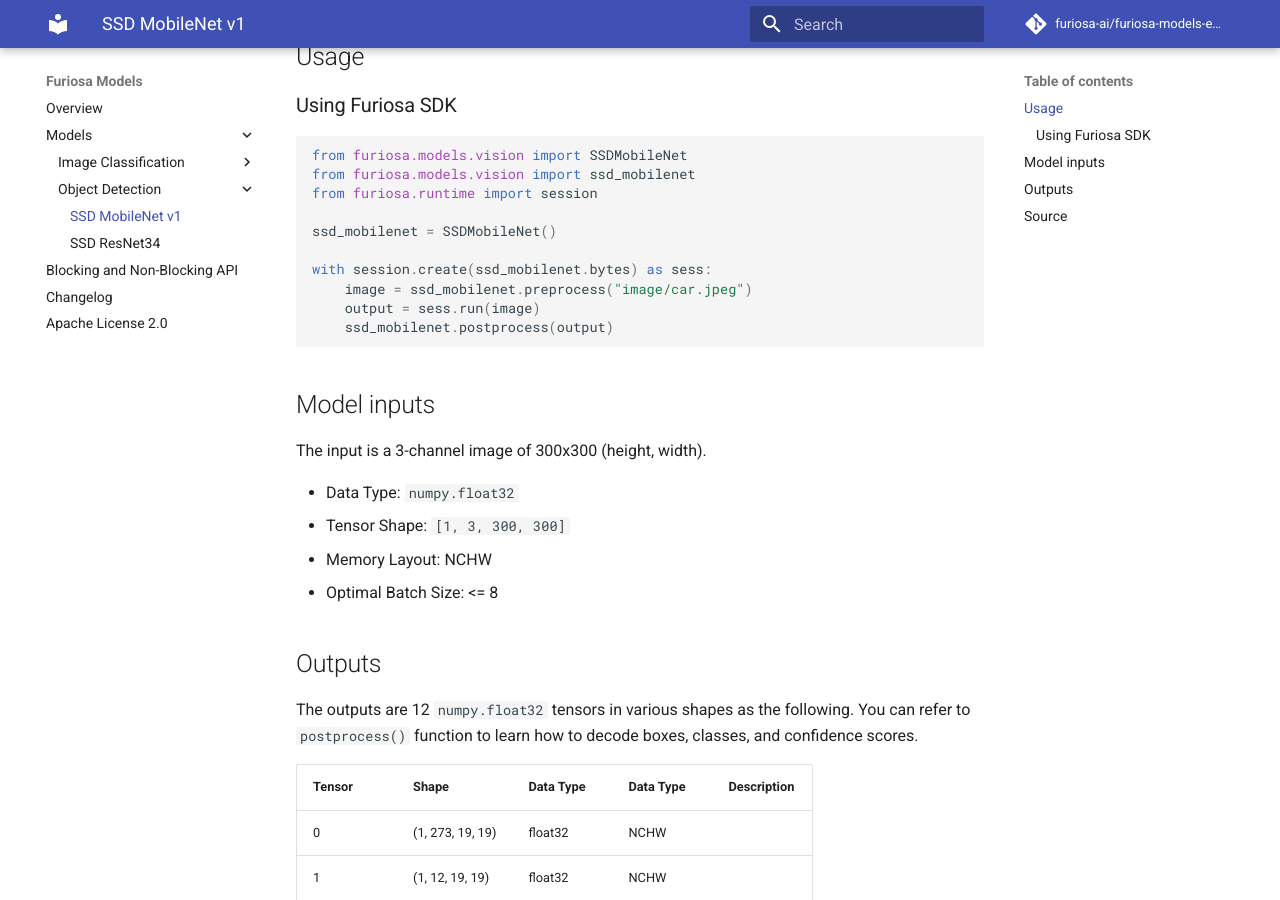
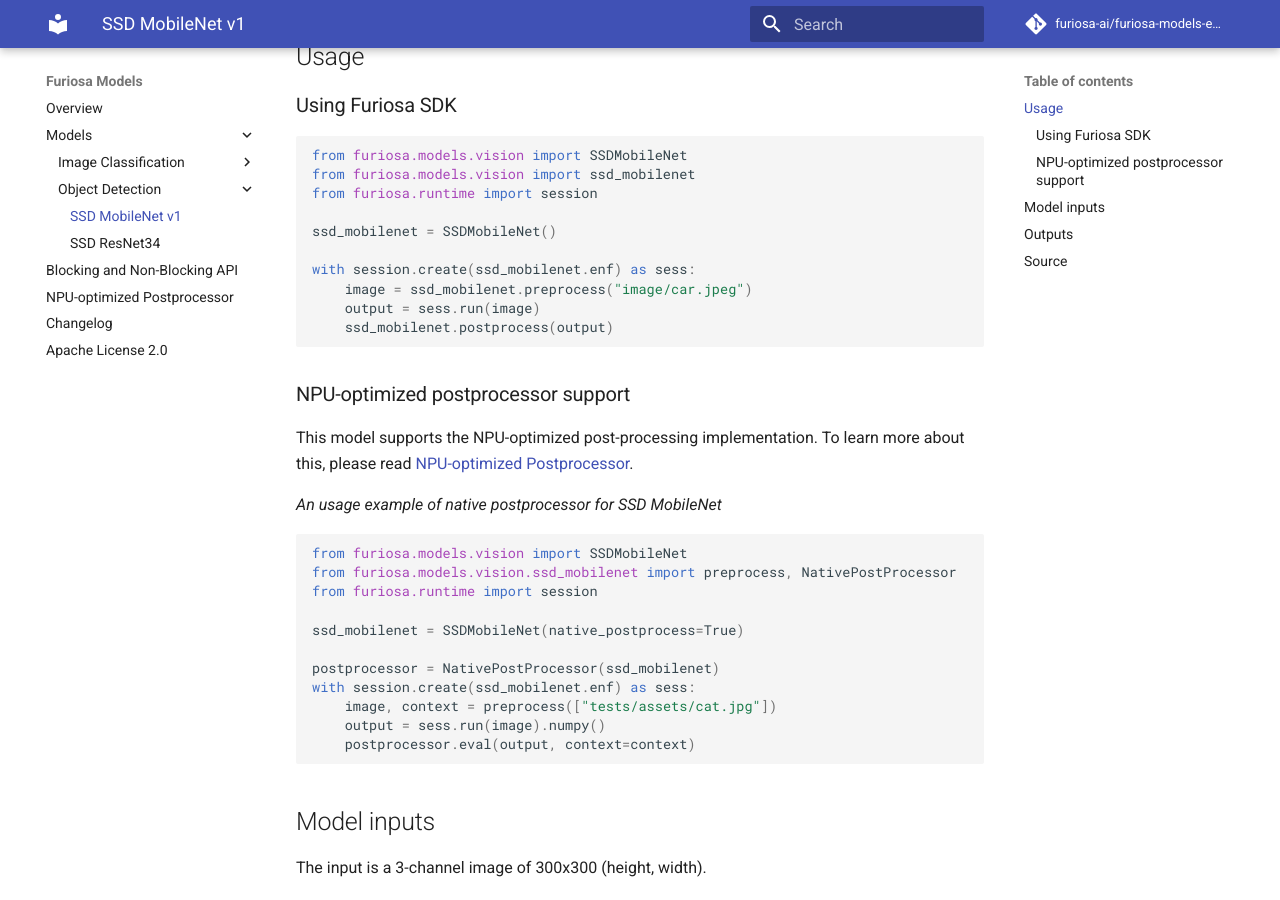
Before and after one commit to furiosa-ai/furiosa-models, an MkDocs documentation site: the page built from docs/models/ssd_mobilenet.md, in a window 1280 px wide and 900 px high, scrolled down 232 px. Built offline with MkDocs 1.6.1 and Material for MkDocs 9.7.7, drawn with Linux system fonts in a browser that asks for light colours; comment, search, counter and statistics services are not loaded.

Commit message:
Add documents and remove MLCommons prefix

````diff
--- a/docs/models/ssd_mobilenet.md
+++ b/docs/models/ssd_mobilenet.md
@@ -14,11 +14,31 @@
 
 ssd_mobilenet = SSDMobileNet()
 
-with session.create(ssd_mobilenet.bytes) as sess:
+with session.create(ssd_mobilenet.enf) as sess:
     image = ssd_mobilenet.preprocess("image/car.jpeg")
     output = sess.run(image)
     ssd_mobilenet.postprocess(output)
 ```
+
+### NPU-optimized postprocessor support
+This model supports the NPU-optimized post-processing implementation.
+To learn more about this, please read [NPU-optimized Postprocessor](../native_postprocessor.md).
+
+*An usage example of native postprocessor for SSD MobileNet*
+```python
+from furiosa.models.vision import SSDMobileNet
+from furiosa.models.vision.ssd_mobilenet import preprocess, NativePostProcessor
+from furiosa.runtime import session
+
+ssd_mobilenet = SSDMobileNet(native_postprocess=True)
+
+postprocessor = NativePostProcessor(ssd_mobilenet)
+with session.create(ssd_mobilenet.enf) as sess:
+    image, context = preprocess(["tests/assets/cat.jpg"])
+    output = sess.run(image).numpy()
+    postprocessor.eval(output, context=context)
+```
+
 
 ## Model inputs
 The input is a 3-channel image of 300x300 (height, width).
@@ -48,6 +68,7 @@
 | 10     | (1, 546, 1, 1)   | float32   | NCHW      |             |
 | 11     | (1, 24, 1, 1)    | float32   | NCHW      |             |
 
+
 ## Source
 This model is originated from SSD MobileNet v1 in ONNX available at
 [MLCommons - Supported Models](https://github.com/mlcommons/inference/tree/master/vision/classification_and_detection#supported-models).
--- a/mkdocs.yml
+++ b/mkdocs.yml
@@ -17,6 +17,7 @@
         - models/ssd_mobilenet.md
         - models/ssd_resnet34.md
 - blocking_and_nonblocking_api.md
+- "NPU-optimized Postprocessor": native_postprocessor.md
 - changelog.md
 - Apache License 2.0: 'https://github.com/furiosa-ai/furiosa-models-experimental/blob/main/LICENSE'
 
````
Also changed, not shown: docs/models/resnet50_v1.5.md (+2 -2 lines), docs/models/ssd_resnet34.md (+2 -2 lines), docs/native_postprocessor.md (added, +39 -0 lines), models/README.md (+7 -3 lines), 11 other files.
